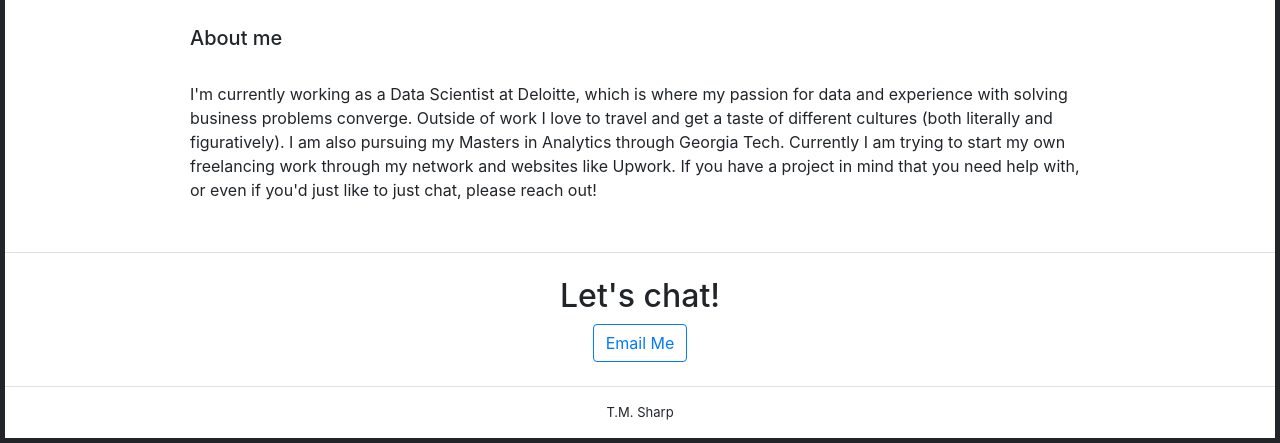
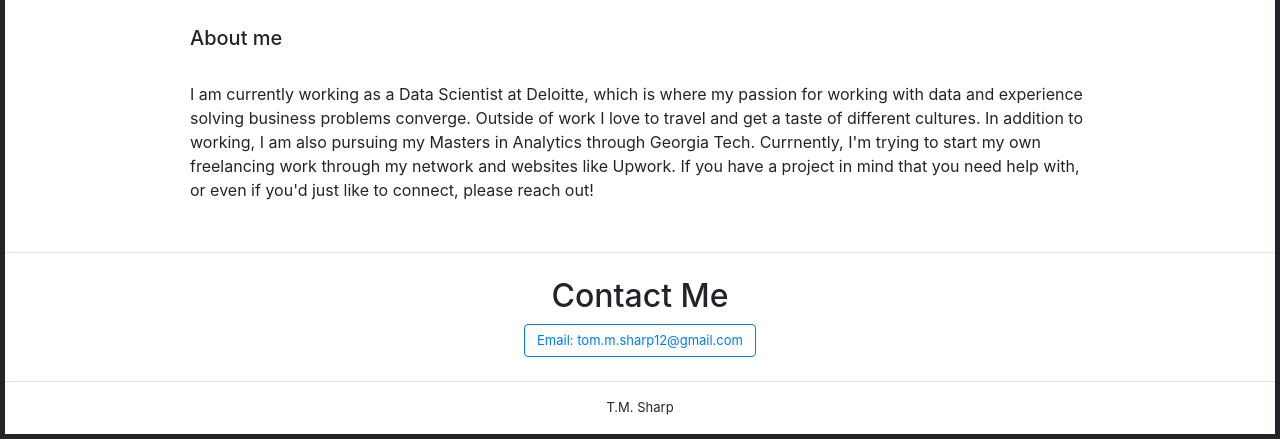
Before and after one commit to tomsharp/tmsharp.github.io, a Jekyll site: the page built from index.html, in a window 1280 px wide, cut to the strip 658-1101 px from the top of the page. Built offline with Jekyll 4.4.1, drawn with Linux system fonts in a browser that asks for light colours.

Commit message:
updated aboutme and fixed contact button

```diff
--- a/_config.yml
+++ b/_config.yml
@@ -1,5 +1,4 @@
 collections:
-  - medium_posts
 
 plugins:
   - jekyll-feed
@@ -9,10 +8,5 @@ plugins:
 defaults:
   - scope:
       path: ""
-      type: "posts"
-    values:
-      layout: "post"
-  - scope:
-      path: ""
     values:
       layout: "default"
--- /dev/null
+++ b/_includes/aboutme.md
@@ -0,0 +1,7 @@
+I am currently working as a Data Scientist at Deloitte, which is where my passion
+for working with data and experience solving business problems converge.
+Outside of work I love to travel and get a taste of different cultures.
+In addition to working, I    am also pursuing my Masters in Analytics through Georgia Tech.
+Currnently, I'm trying to start my own freelancing work through my network and websites like Upwork.
+If you have a project in mind that you need help with,
+or even if you'd just like to connect, please reach out!
--- a/_includes/contact.html
+++ b/_includes/contact.html
@@ -4,12 +4,12 @@
         <div class="row border-bottom border-top m-0">
         <div class="mx-auto my-4">
 
-            <H2 class="text-center">Let's chat!</H2>
+            <H2 class="text-center">Contact Me</H2>
 
             <div class='row mx-auto'>
             <a href="mailto:tom.m.sharp12@gmail.com" class = "mx-auto">
-                <button type="button" class="btn btn-outline-primary">
-                Email Me <span class="badge badge-light"></span>
+                <button type="button" style="font-size: small" class="btn btn-outline-primary">
+                Email: tom.m.sharp12@gmail.com <span class="badge badge-light"></span>
                 </button>
             </a>
             </div>
--- a/blog.html
+++ b/blog.html
@@ -1,5 +1,4 @@
 ---
-layout: default
 title: T.M. Sharp | Blog
 ---
 <!-- content -->
--- a/index.html
+++ b/index.html
@@ -13,7 +12,7 @@ title: T.M. Sharp | Home
 
   <!-- intro photo section -->
   <div class="outer-container space-y">
-    <img src="./assets/img/me-booth-bw.jpg" class='img-fluid'></img>
+    <img src="/assets/img/me-booth-bw.jpg" class='img-fluid'></img>
   </div> <!-- end intro photo section -->
 
   <!-- about me section -->
@@ -21,13 +20,7 @@ title: T.M. Sharp | Home
     <H5>About me</H5>
     <br>
     <div>
-        I'm currently working as a Data Scientist at Deloitte, which is where my passion
-        for data and experience with solving business problems converge.
-        Outside of work I love to travel and get a taste of different cultures (both literally and figuratively).
-        I am also pursuing my Masters in Analytics through Georgia Tech.
-        Currently I am trying to start my own freelancing work through my network and websites like Upwork.
-        If you have a project in mind that you need help with,
-        or even if you'd just like to just chat, please reach out!
+        {% include aboutme.md %}
     </div>
   </div>
   <!-- end about me section -->
```
Also changed, not shown: other parts of index.html (+0 -1 lines), 5 other files.
